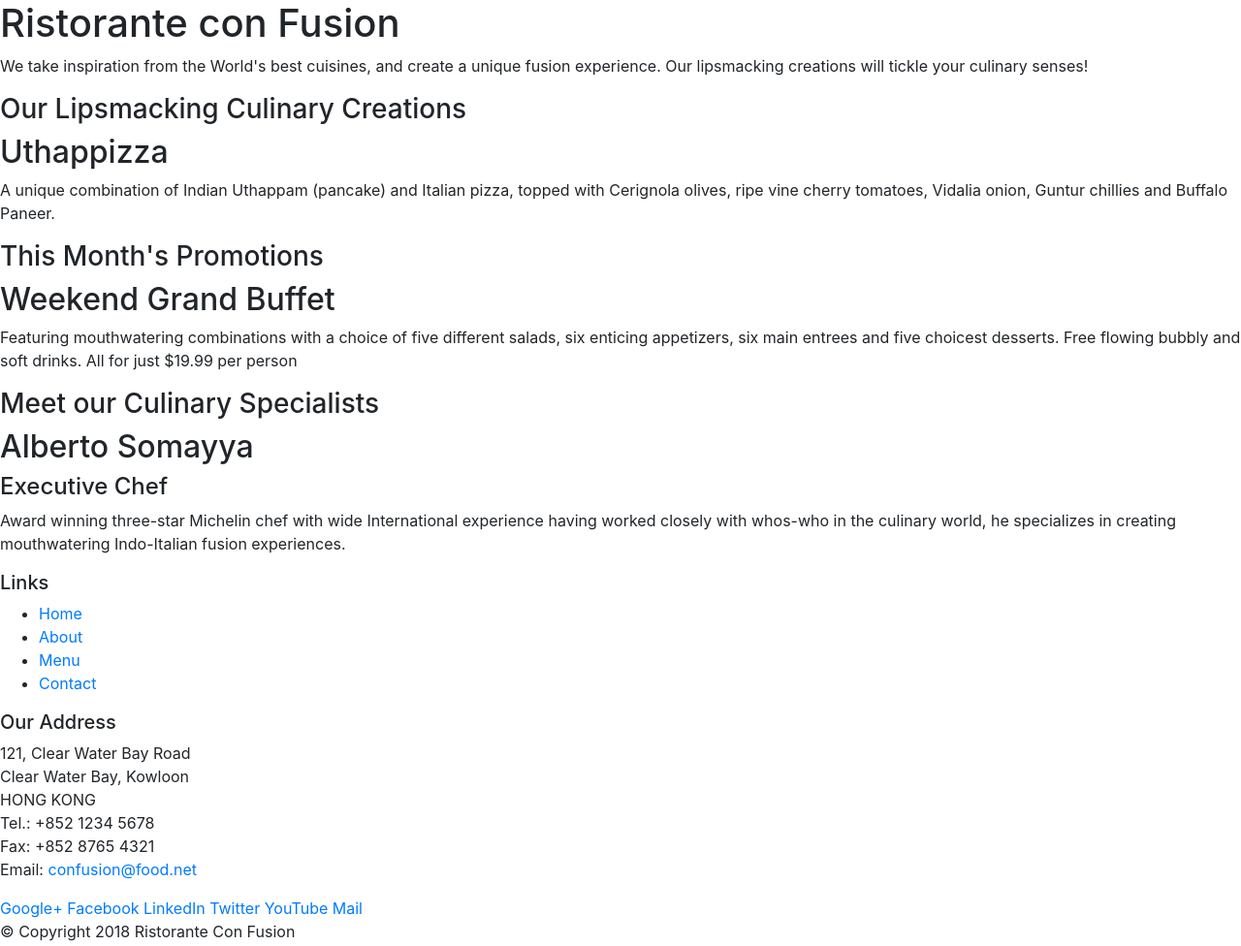
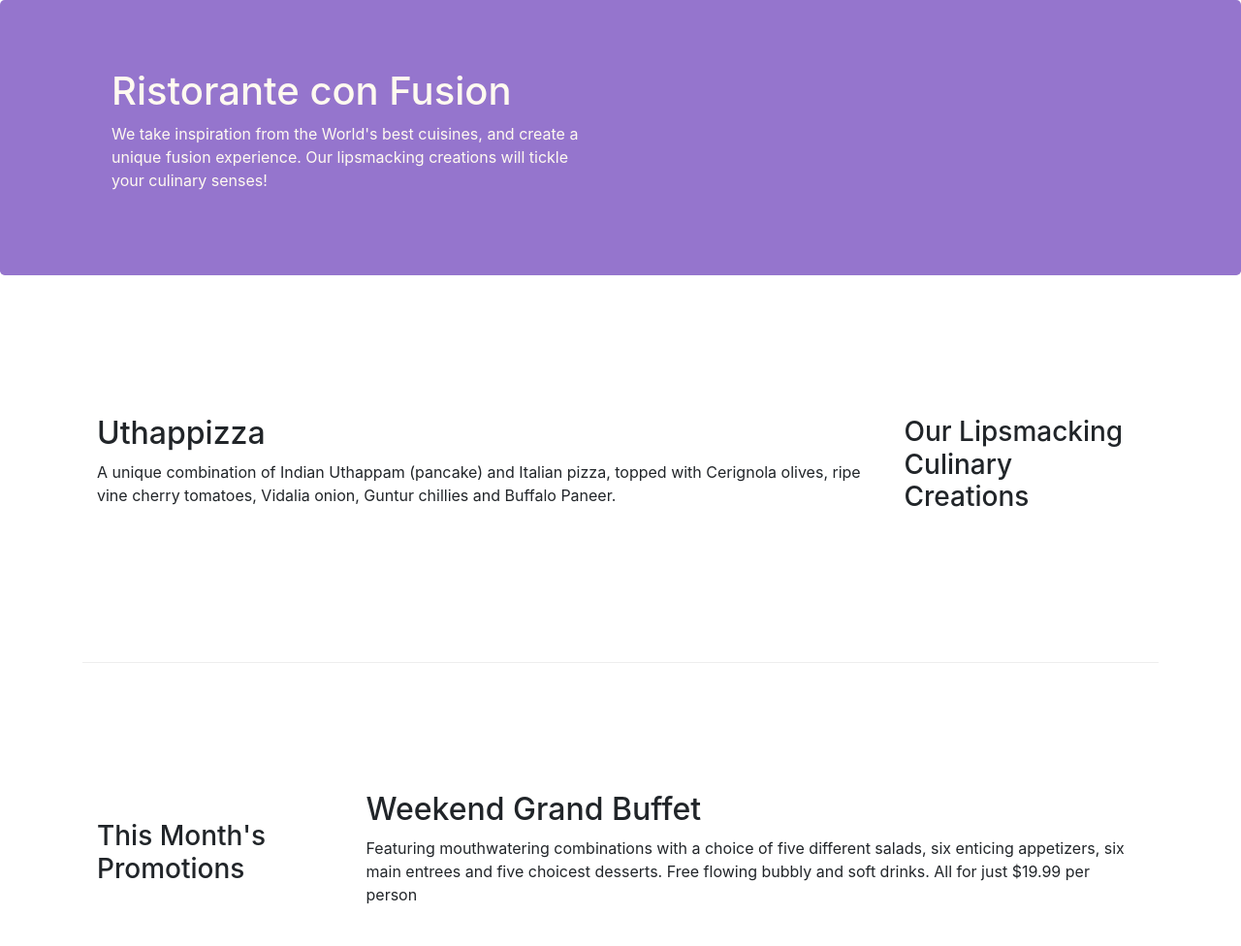
Before and after one commit to DenverEllis/conFusion, a website: page index.html in a window 1280 px wide. Shown: the top 976 px of the page at 97% size. Drawn offline with nearby package versions, Linux system fonts and the light colour scheme.

Commit message:
Bootstrap layout and css styling

```diff
--- /dev/null
+++ b/css/styles.css
@@ -0,0 +1,30 @@
+.jumbotron {
+    padding: 70px 30px 70px 30px;
+    margin: 0 auto;
+    background: #9575cd;
+    color: floralwhite;
+}
+
+address {
+    font-size: 80%;
+    margin: 0;
+    color: #0f0f0f;
+}
+
+.row-header{
+    margin: 0 auto;
+    padding: 0;
+}
+
+.row-content {
+    margin: 0 auto;
+    padding: 50px 0 50px 0;
+    border-bottom: 1px ridge;
+    min-height: 400px;
+}
+
+.footer {
+    background-color: #d1c4e9;
+    margin: 0 auto;
+    padding: 20px 0 20px 0;
+}
--- a/index.html
+++ b/index.html
@@ -7,17 +7,18 @@
     <meta name="viewport" content="width=device-width, initial-scale=1, shrink-to-fit=no">
     <meta http-equiv="x-ua-compatible" content="ie=edge">
 
-    <!-- BOOTSTRAP -->
+    <!-- CSS -->
     <link rel="stylesheet" href="node_modules/bootstrap/dist/css/bootstrap.min.css">
+    <link rel="stylesheet" href="css/styles.css">
     <title>Ristorante Con Fusion</title>
 </head>
 
 <body>
 
-    <header>
-        <div>
-            <div>
-                <div>
+    <header class="jumbotron">
+        <div class="container">
+            <div class="col-12 col-sm-6">
+                <div class="col-12 col-sm">
                     <h1>Ristorante con Fusion</h1>
                     <p>We take inspiration from the World's best cuisines, and create a unique fusion experience. Our lipsmacking creations will tickle your culinary senses!</p>
                 </div>
@@ -27,33 +28,33 @@
         </div>
     </header>
 
-    <div>
-        <div>
-            <div>
+    <div class="container">
+        <div class="row row-content align-items-center">
+            <div class="col-12 col-sm-4 order-sm-last col-md-3">
                 <h3>Our Lipsmacking Culinary Creations</h3>
             </div>
-            <div>
+            <div class="col col-sm order-sm-first col-md">
                 <h2>Uthappizza</h2>
                 <p>A unique combination of Indian Uthappam (pancake) and Italian pizza, topped with Cerignola olives, ripe vine cherry tomatoes, Vidalia onion, Guntur chillies and Buffalo Paneer.</p>
             </div>
         </div>
 
 
-        <div>
-            <div>
+        <div class="row row-content align-items-center">
+            <div class="col-12 col-sm-4 col-md-3">
                 <h3>This Month's Promotions</h3>
             </div>
-            <div>
+            <div class="col col-sm col-md">
                 <h2>Weekend Grand Buffet</h2>
                 <p>Featuring mouthwatering combinations with a choice of five different salads, six enticing appetizers, six main entrees and five choicest desserts. Free flowing bubbly and soft drinks. All for just $19.99 per person </p>
             </div>
         </div>
 
-        <div>
-            <div>
+        <div class="row row-content align-items-center">
+            <div class="col-12 col-sm-4 col-md-3">
                 <h3>Meet our Culinary Specialists</h3>
             </div>
-            <div>
+            <div class="col col-sm col-md">
                 <h2>Alberto Somayya</h2>
                 <h4>Executive Chef</h4>
                 <p>Award winning three-star Michelin chef with wide International experience having worked closely with whos-who in the culinary world, he specializes in creating mouthwatering Indo-Italian fusion experiences. </p>
@@ -61,19 +62,20 @@
         </div>
     </div>
 
-    <footer>
-        <div>
-            <div>
-                <div>
+    <footer class="footer">
+        <div class="container">
+            <div class="row row-content align-items-center">
+                <div class="col-4 offset-1 col-sm-2">
                     <h5>Links</h5>
-                    <ul>
+                    <ul class="list-unstyled">
                         <li><a href="#">Home</a></li>
-                        <li><a href="#">About</a></li>
+                        <li><a href="./aboutus.html">About</a></li>
                         <li><a href="#">Menu</a></li>
-                        <li><a href="#">Contact</a></li>
+                        <li><a href="./contactus.html">Contact</a></li>
                     </ul>
                 </div>
-                <div>
+
+                <div class="col-7 col-sm-5">
                     <h5>Our Address</h5>
                     <address>
 		              121, Clear Water Bay Road<br>
@@ -84,8 +86,9 @@
 		              Email: <a href="mailto:confusion@food.net">confusion@food.net</a>
 		           </address>
                 </div>
-                <div>
-                    <div>
+
+                <div class="col-12 col-sm-4 align-self-center">
+                    <div class="text-center">
                         <a href="http://google.com/+">Google+</a>
                         <a href="http://www.facebook.com/profile.php?id=">Facebook</a>
                         <a href="http://www.linkedin.com/in/">LinkedIn</a>
@@ -95,8 +98,9 @@
                     </div>
                 </div>
            </div>
-           <div>
-                <div>
+
+           <div class="row justify-content-center">
+                <div class="col-auto">
                     <p>© Copyright 2018 Ristorante Con Fusion</p>
                 </div>
            </div>
```
